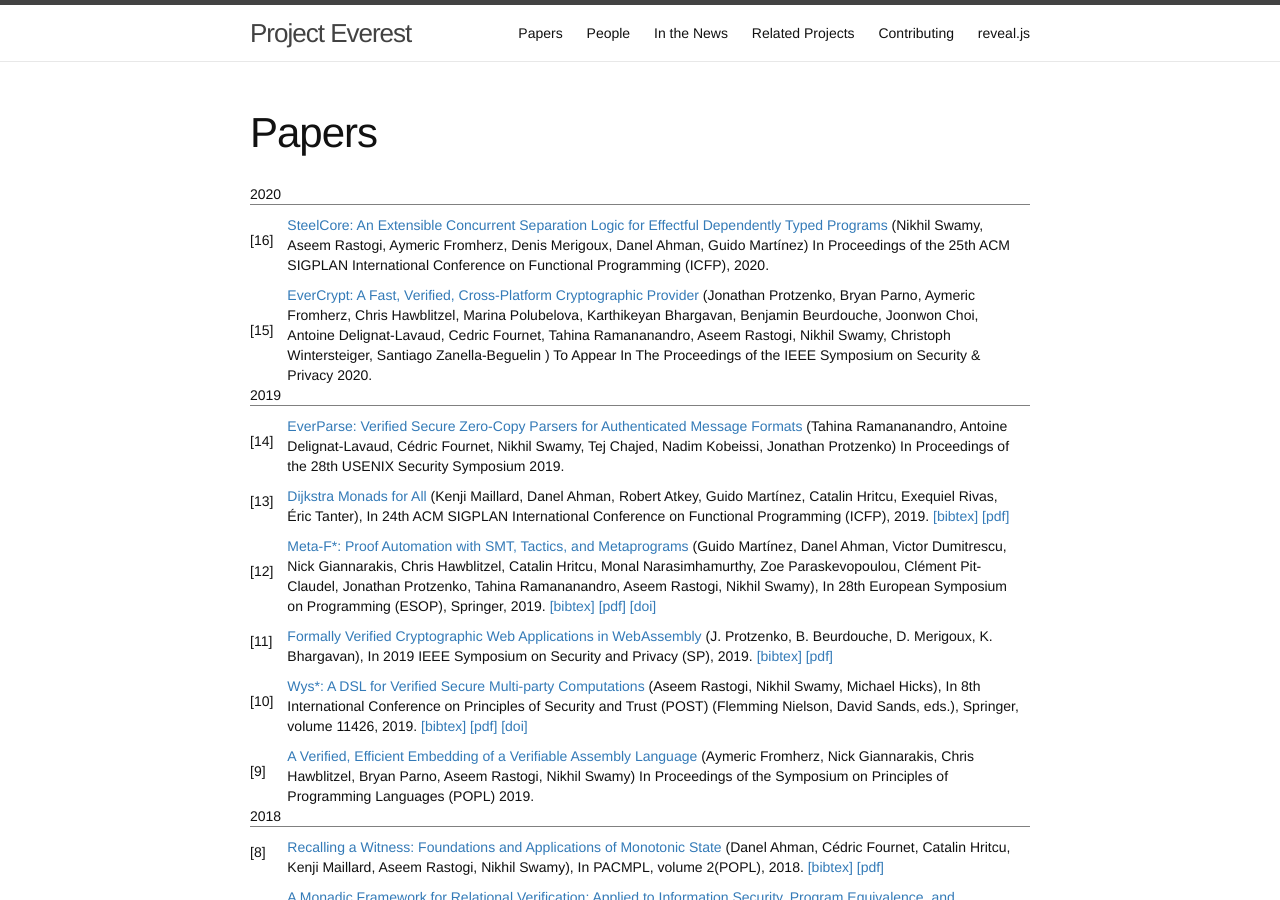
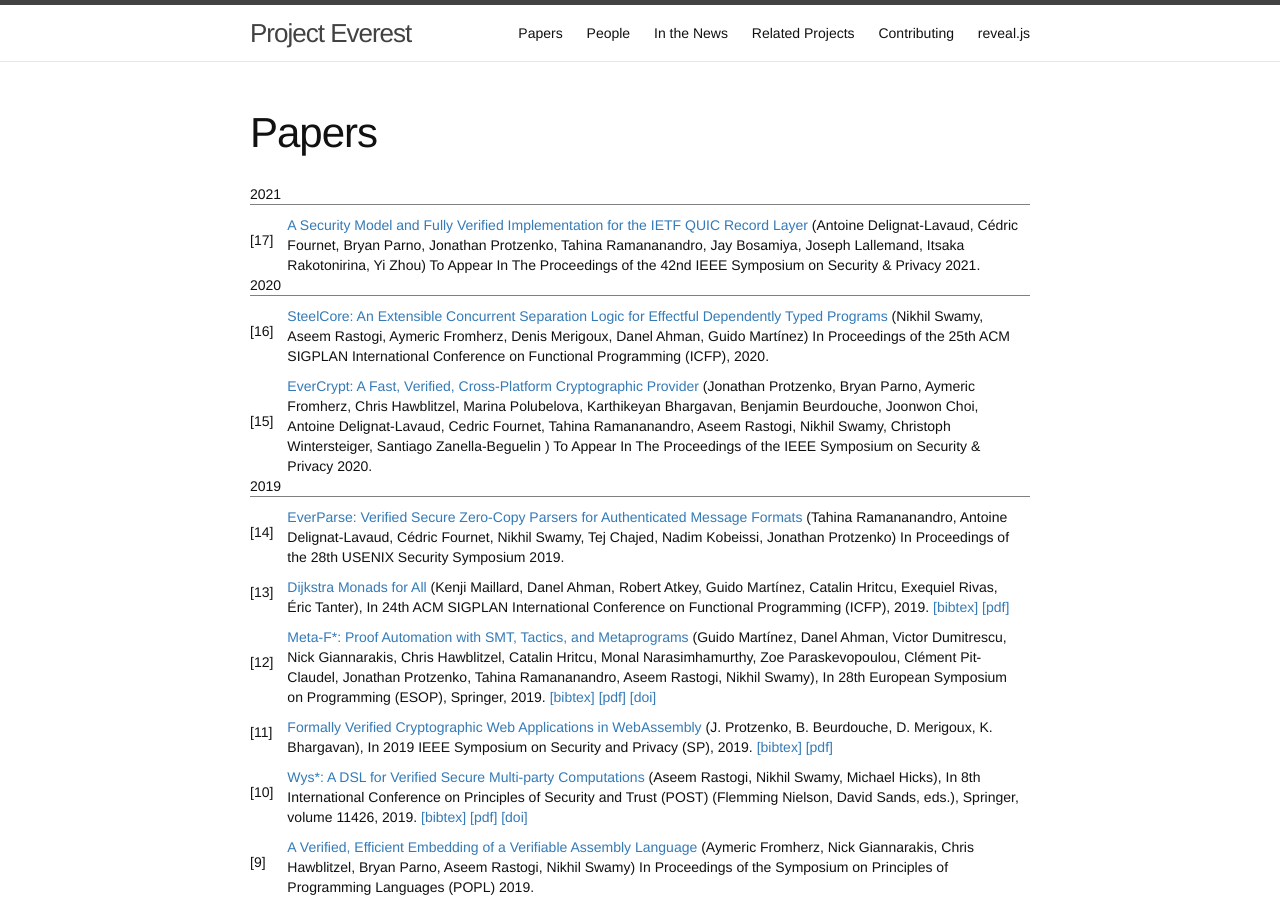
Before and after one commit to project-everest/project-everest.github.io, a Jekyll site: the page built from papers.md, in a window 1280 px wide and 900 px high. Built offline with Jekyll 4.4.1, drawn with Linux system fonts in a browser that asks for light colours.

Commit message:
EverQuic was accepted

```diff
--- a/papers.md
+++ b/papers.md
@@ -6,6 +6,30 @@ permalink: /papers/
 
 <table class="result">
 <tbody>
+
+<tr><td colspan="2" class="sheader">2021</td></tr>
+
+<tr class="bibline"><td class="bibref"><a class="bibanchor" name="17"></a>[17]</td>
+  <td class="bibitem">
+    <span itemscope="" itemtype="http://schema.org/ScholarlyArticle"> <a href="/assets/everquic.pdf">
+      <span class="bibtitle" itemprop="name">A Security Model and Fully Verified Implementation for the IETF QUIC Record Layer
+</span></a>
+      (<span class="bibauthor"><span itemprop="author" itemtype="http://schema.org/Person">Antoine Delignat-Lavaud</span>,
+<span itemprop="author" itemtype="http://schema.org/Person">C&eacute;dric Fournet</span>,
+<span itemprop="author" itemtype="http://schema.org/Person">Bryan Parno</span>,
+<span itemprop="author" itemtype="http://schema.org/Person">Jonathan Protzenko</span>,
+<span itemprop="author" itemtype="http://schema.org/Person">Tahina Ramananandro</span>,
+<span itemprop="author" itemtype="http://schema.org/Person">Jay Bosamiya</span>,
+<span itemprop="author" itemtype="http://schema.org/Person">Joseph Lallemand</span>,
+<span itemprop="author" itemtype="http://schema.org/Person">Itsaka Rakotonirina</span>,
+<span itemprop="author" itemtype="http://schema.org/Person">Yi Zhou</span></span>)
+      <span class="bibbooktitle">
+        <span itemprop="isPartOf">To Appear In The Proceedings of the 42nd IEEE Symposium on Security & Privacy</span>
+      </span>
+      <span itemprop="datePublished">2021</span>.
+    </span>
+  </td>
+</tr>
 
 <tr><td colspan="2" class="sheader">2020</td></tr>
 
```
Also changed, not shown: 1 other file.
